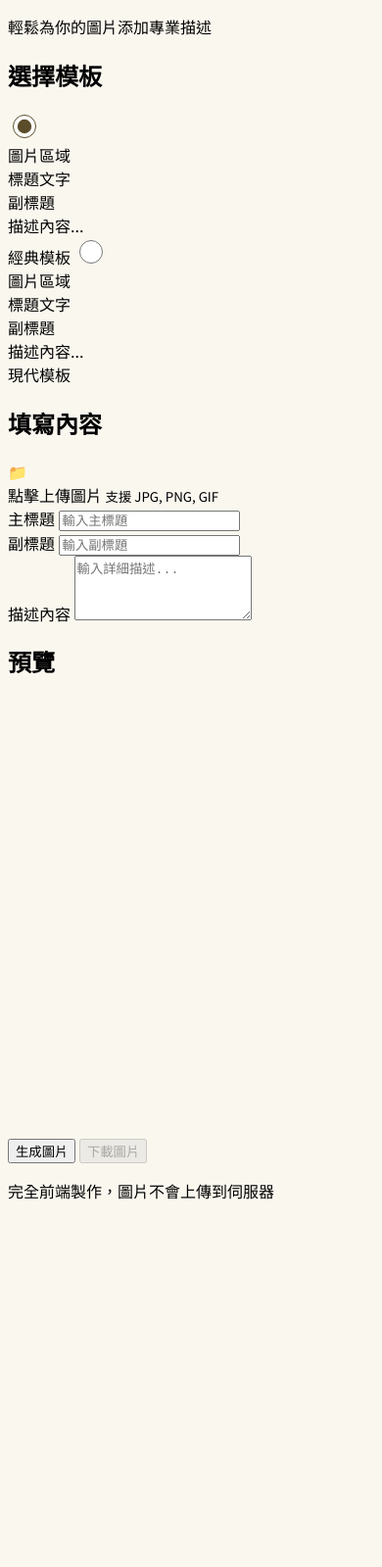
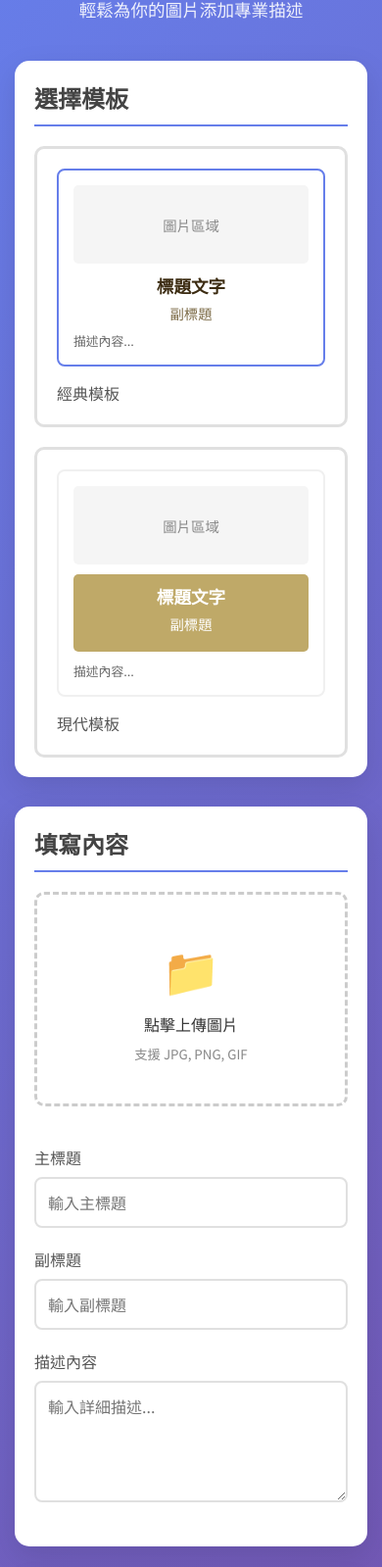
Before and after one commit to tonyonier99/Image-description-generator, a plain HTML site: page index.html in a window 390 px wide. Shown: the part 74-1673 px from the top of the page at 98% size. Before the commit the page ends 1317 px from the top, so only its background shows below. Drawn offline with Linux system fonts and the light colour scheme; a script that the page names is missing.

Commit message:
Update style.css

```diff
--- a/style.css
+++ b/style.css
@@ -1,164 +1,326 @@
-body {
-  background: #faf7ef;
-  font-family: "Noto Sans TC", "微軟正黑體", sans-serif;
+* {
+    margin: 0;
+    padding: 0;
+    box-sizing: border-box;
 }
 
-/* 全部內容包在白色大卡片 */
-.main-card {
-  max-width: 650px;
-  margin: 40px auto 40px auto;
-  background: #fff;
-  border-radius: 28px;
-  box-shadow: 0 4px 28px rgba(100,80,40,0.08);
-  padding: 40px 24px 32px 24px;
-  display: flex;
-  flex-direction: column;
-  gap: 30px;
-  align-items: stretch;
+body {
+    font-family: 'Noto Sans TC', sans-serif;
+    background: linear-gradient(135deg, #667eea 0%, #764ba2 100%);
+    min-height: 100vh;
+    color: #333;
 }
 
-.main-title {
-  font-size: 2.3rem;
-  font-weight: 900;
-  text-align: center;
-  margin-bottom: 8px;
-  letter-spacing: 2px;
-  color: #5b4d2a;
+.container {
+    max-width: 1200px;
+    margin: 0 auto;
+    padding: 20px;
 }
 
-.template-select-area {
-  margin-bottom: 0px;
-  text-align: center;
-}
-.template-options-row {
-  display: flex;
-  justify-content: center;
-  gap: 60px;
-}
-.template-option {
-  display: flex;
-  flex-direction: column;
-  align-items: center;
-  cursor: pointer;
-}
-.template-img {
-  width: 170px;
-  height: 210px;
-  object-fit: cover;
-  border-radius: 12px;
-  border: 1px solid #c7bfa3;
-  background: #eee;
-  margin-bottom: 16px;
-  box-shadow: 0 1px 8px rgba(0,0,0,0.07);
-}
-.template-radio {
-  display: flex;
-  flex-direction: column;
-  align-items: center;
-  gap: 6px;
-}
-.template-label {
-  font-size: 1.25rem;
-  font-weight: 700;
-  color: #333;
-  margin-top: 0px;
-  letter-spacing: 1px;
-}
-input[type="radio"] {
-  width: 24px;
-  height: 24px;
-  accent-color: #5b4d2a;
-  margin-bottom: 2px;
+/* Header */
+header {
+    text-align: center;
+    margin-bottom: 40px;
+    color: white;
 }
 
-/* 表單區 */
-.form-area {
-  display: flex;
-  flex-direction: column;
-  gap: 18px;
-}
-.form-area input[type="file"] {
-  font-size: 1.1rem;
-  padding: 8px 10px;
-  border-radius: 10px;
-  border: 1.5px solid #e2dcc2;
-  background: #fff;
-}
-.form-area input[type="text"], .form-area textarea {
-  font-size: 1.2rem;
-  padding: 13px 16px;
-  border-radius: 10px;
-  border: 1.5px solid #e2dcc2;
-  background: #fff;
-  outline: none;
-  transition: border 0.2s;
-}
-.form-area input[type="text"]:focus, .form-area textarea:focus {
-  border: 1.5px solid #c6c1a2;
-}
-.form-area textarea {
-  min-height: 68px;
-  resize: vertical;
-}
-.form-area button {
-  font-size: 1.3rem;
-  padding: 13px 0;
-  border-radius: 10px;
-  border: 1.5px solid #e2dcc2;
-  background: #f1f0ee;
-  font-weight: 700;
-  cursor: pointer;
-  transition: background 0.18s;
-}
-.form-area button:hover {
-  background: #ece8dd;
+header h1 {
+    font-size: 2.5rem;
+    font-weight: 700;
+    margin-bottom: 10px;
 }
 
-/* 預覽區 */
-.preview-area {
-  background: #faf7ef;
-  border-radius: 16px;
-  min-height: 220px;
-  padding: 22px 12px 20px 12px;
-  display: flex;
-  justify-content: center;
-  align-items: center;
+header p {
+    font-size: 1.1rem;
+    opacity: 0.9;
 }
-canvas {
-  border: none;
-  width: 390px;
-  height: 540px;
-  background: transparent;
-  border-radius: 10px;
-  box-shadow: none;
-  display: block;
+
+/* Sections */
+section {
+    background: white;
+    border-radius: 15px;
+    padding: 30px;
+    margin-bottom: 30px;
+    box-shadow: 0 10px 30px rgba(0,0,0,0.1);
 }
-.download-btn {
-  margin-top: 10px;
-  width: 100%;
-  padding: 12px 0;
-  font-size: 1.2rem;
-  border-radius: 10px;
-  border: 1.5px solid #e2dcc2;
-  background: #f1f0ee;
-  font-weight: 700;
-  cursor: pointer;
-  transition: background 0.18s;
+
+section h2 {
+    font-size: 1.5rem;
+    margin-bottom: 20px;
+    color: #444;
+    border-bottom: 2px solid #667eea;
+    padding-bottom: 10px;
 }
-.download-btn:hover {
-  background: #ece8dd;
+
+/* Template Selection */
+.template-grid {
+    display: grid;
+    grid-template-columns: repeat(auto-fit, minmax(250px, 1fr));
+    gap: 20px;
 }
-.tip {
-  color: #998b5b;
-  font-size: 14px;
-  margin-top: 10px;
-  text-align: center;
+
+.template-card {
+    border: 3px solid #e0e0e0;
+    border-radius: 10px;
+    padding: 20px;
+    cursor: pointer;
+    transition: all 0.3s ease;
+    display: block;
 }
-@media (max-width: 700px) {
-  .main-card { max-width: 98vw; padding: 18px 4vw; }
-  .main-title { font-size: 1.5rem; }
-  .preview-area { min-height: 120px; padding: 12px 0px; }
-  canvas { width: 92vw; height: auto; }
-  .template-options-row { flex-direction: column; gap: 18px; }
-  .template-img { width: 90vw; max-width: 310px; height: auto; }
+
+.template-card:hover {
+    border-color: #667eea;
+    transform: translateY(-2px);
 }
+
+.template-card input:checked + .template-preview {
+    border-color: #667eea;
+}
+
+.template-card input {
+    display: none;
+}
+
+.template-preview {
+    border: 2px solid #f0f0f0;
+    border-radius: 8px;
+    padding: 15px;
+    margin-bottom: 15px;
+    transition: border-color 0.3s ease;
+}
+
+.template1-demo, .template2-demo {
+    text-align: center;
+}
+
+.demo-image {
+    background: #f5f5f5;
+    height: 80px;
+    display: flex;
+    align-items: center;
+    justify-content: center;
+    border-radius: 5px;
+    margin-bottom: 10px;
+    color: #888;
+    font-size: 0.9rem;
+}
+
+.demo-title {
+    font-weight: 700;
+    font-size: 1.1rem;
+    margin-bottom: 5px;
+    color: #3c2c12;
+}
+
+.demo-subtitle {
+    font-size: 0.9rem;
+    color: #7d6c48;
+    margin-bottom: 8px;
+}
+
+.demo-desc {
+    font-size: 0.8rem;
+    color: #666;
+    text-align: left;
+}
+
+.template2-demo .demo-title-bar {
+    background: #bfa968;
+    color: white;
+    padding: 10px;
+    border-radius: 5px;
+    margin-bottom: 10px;
+}
+
+.template2-demo .demo-title-bar .demo-title,
+.template2-demo .demo-title-bar .demo-subtitle {
+    color: white;
+}
+
+.template-name {
+    font-weight: 500;
+    color: #555;
+}
+
+/* Form Section */
+.form-grid {
+    display: grid;
+    grid-template-columns: 1fr 1fr;
+    gap: 30px;
+}
+
+.upload-area {
+    text-align: center;
+}
+
+.upload-label {
+    display: block;
+    border: 3px dashed #ccc;
+    border-radius: 10px;
+    padding: 40px 20px;
+    cursor: pointer;
+    transition: all 0.3s ease;
+}
+
+.upload-label:hover {
+    border-color: #667eea;
+    background: #f8f9ff;
+}
+
+.upload-icon {
+    font-size: 3rem;
+    margin-bottom: 10px;
+}
+
+.upload-label span {
+    display: block;
+    font-weight: 500;
+    margin-bottom: 5px;
+}
+
+.upload-label small {
+    color: #888;
+}
+
+.image-preview {
+    margin-top: 20px;
+    max-width: 100%;
+}
+
+.image-preview img {
+    max-width: 100%;
+    max-height: 200px;
+    border-radius: 8px;
+    box-shadow: 0 4px 15px rgba(0,0,0,0.1);
+}
+
+.input-group {
+    margin-bottom: 20px;
+}
+
+.input-group label {
+    display: block;
+    margin-bottom: 8px;
+    font-weight: 500;
+    color: #555;
+}
+
+.input-group input,
+.input-group textarea {
+    width: 100%;
+    padding: 12px;
+    border: 2px solid #e0e0e0;
+    border-radius: 8px;
+    font-size: 1rem;
+    transition: border-color 0.3s ease;
+    font-family: inherit;
+}
+
+.input-group input:focus,
+.input-group textarea:focus {
+    outline: none;
+    border-color: #667eea;
+}
+
+.input-group textarea {
+    resize: vertical;
+    min-height: 100px;
+}
+
+/* Preview Section */
+.preview-container {
+    text-align: center;
+    margin-bottom: 30px;
+}
+
+#canvas {
+    max-width: 100%;
+    height: auto;
+    border: 1px solid #ddd;
+    border-radius: 8px;
+    box-shadow: 0 4px 15px rgba(0,0,0,0.1);
+}
+
+.action-buttons {
+    display: flex;
+    gap: 15px;
+    justify-content: center;
+}
+
+.btn {
+    padding: 12px 30px;
+    border: none;
+    border-radius: 8px;
+    font-size: 1rem;
+    font-weight: 500;
+    cursor: pointer;
+    transition: all 0.3s ease;
+    text-decoration: none;
+}
+
+.btn-primary {
+    background: #667eea;
+    color: white;
+}
+
+.btn-primary:hover {
+    background: #5a6fd8;
+    transform: translateY(-2px);
+}
+
+.btn-secondary {
+    background: #28a745;
+    color: white;
+}
+
+.btn-secondary:hover {
+    background: #218838;
+    transform: translateY(-2px);
+}
+
+.btn:disabled {
+    background: #ccc;
+    cursor: not-allowed;
+    transform: none;
+}
+
+/* Footer */
+footer {
+    text-align: center;
+    color: white;
+    opacity: 0.8;
+    margin-top: 20px;
+}
+
+/* Responsive */
+@media (max-width: 768px) {
+    .container {
+        padding: 15px;
+    }
+
+    header h1 {
+        font-size: 2rem;
+    }
+
+    .form-grid {
+        grid-template-columns: 1fr;
+        gap: 20px;
+    }
+
+    .template-grid {
+        grid-template-columns: 1fr;
+    }
+
+    section {
+        padding: 20px;
+    }
+
+    .action-buttons {
+        flex-direction: column;
+        align-items: center;
+    }
+
+    .btn {
+        width: 200px;
+    }
+}
```
